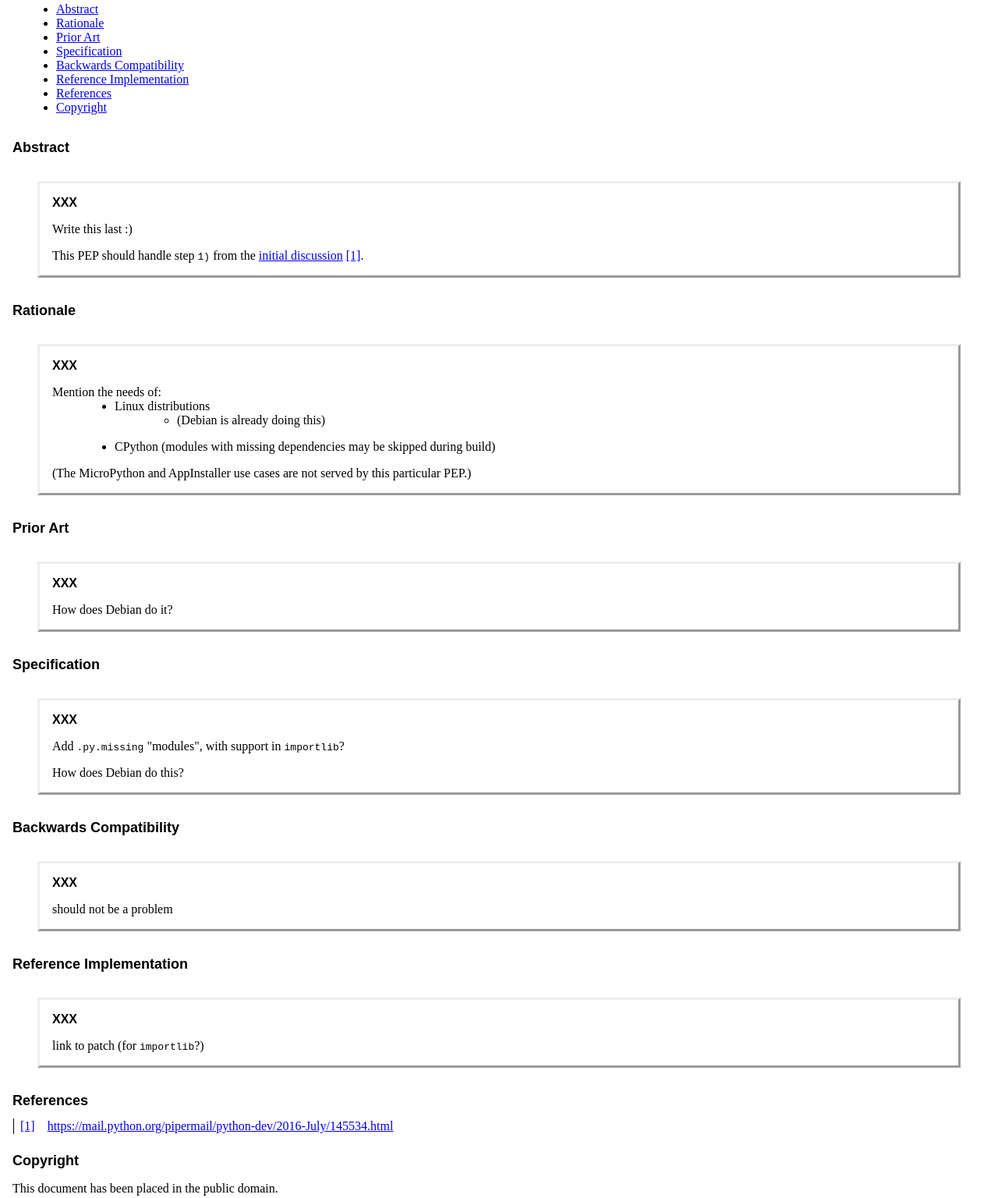
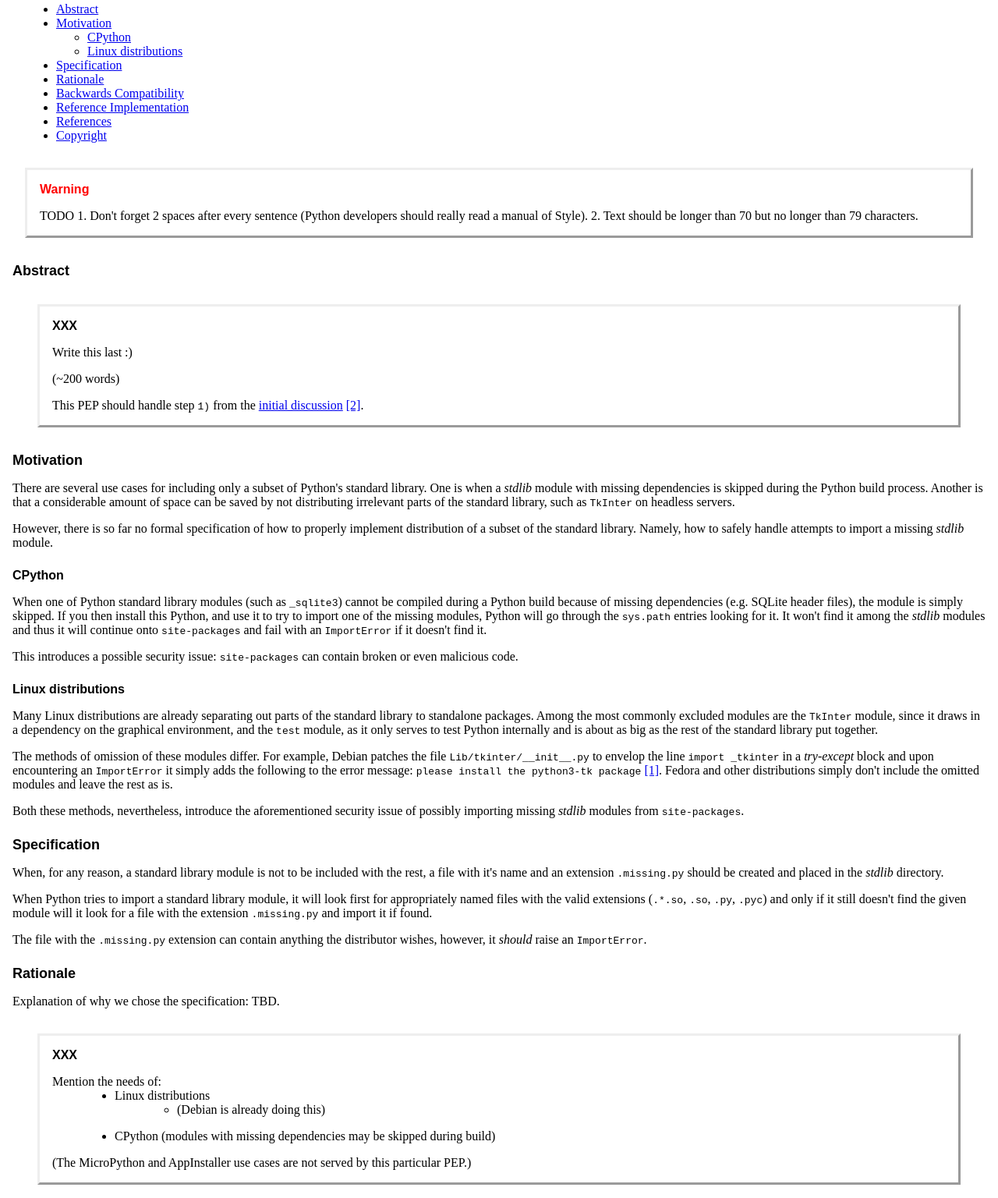
Before and after one commit to fedora-python/pep-drafts, a plain HTML site: page pep-A.html in a window 1280 px wide. Shown: the part 336-1872 px from the top of the page at 78% size. Drawn offline with Linux system fonts and the light colour scheme.

Commit message:
Render PEPs

```diff
--- a/pep-A.html
+++ b/pep-A.html
@@ -9,7 +9,7 @@ to templates.  DO NOT USE THIS HTML FILE AS YOUR TEMPLATE!
 <head>
   <meta http-equiv="Content-Type" content="text/html; charset=utf-8" />
   <meta name="generator" content="Docutils 0.12: http://docutils.sourceforge.net/" />
-  <title>PEP A -- A Mechanism for Removing Stuff from the Standard Library</title>
+  <title>PEP A -- Distributing a Subset of the Standard Library</title>
   <style type="text/css">
 
 /*
@@ -378,7 +378,7 @@ ul.auto-toc {
 <tbody valign="top">
 <tr class="field"><th class="field-name">PEP:</th><td class="field-body">XXX</td>
 </tr>
-<tr class="field"><th class="field-name">Title:</th><td class="field-body">A Mechanism for Removing Stuff from the Standard Library</td>
+<tr class="field"><th class="field-name">Title:</th><td class="field-body">Distributing a Subset of the Standard Library</td>
 </tr>
 <tr class="field"><th class="field-name">Version:</th><td class="field-body">$Revision$</td>
 </tr>
@@ -393,7 +393,7 @@ Petr Viktorin &lt;<a class="reference external" href="mailto:pviktori&#64;redhat
 </tr>
 <tr class="field"><th class="field-name">Content-Type:</th><td class="field-body">text/x-rst</td>
 </tr>
-<tr class="field"><th class="field-name">Created:</th><td class="field-body">15-Jul-2016</td>
+<tr class="field"><th class="field-name">Created:</th><td class="field-body">5-Sep-2016</td>
 </tr>
 <tr class="field"><th class="field-name">Python-Version:</th><td class="field-body">3.6</td>
 </tr>
@@ -405,26 +405,64 @@ Petr Viktorin &lt;<a class="reference external" href="mailto:pviktori&#64;redhat
 <div class="contents topic" id="contents">
 <p class="topic-title first">Contents</p>
 <ul class="simple">
-<li><a class="reference internal" href="#abstract" id="id3">Abstract</a></li>
-<li><a class="reference internal" href="#rationale" id="id4">Rationale</a></li>
-<li><a class="reference internal" href="#prior-art" id="id5">Prior Art</a></li>
-<li><a class="reference internal" href="#specification" id="id6">Specification</a></li>
-<li><a class="reference internal" href="#backwards-compatibility" id="id7">Backwards Compatibility</a></li>
-<li><a class="reference internal" href="#reference-implementation" id="id8">Reference Implementation</a></li>
-<li><a class="reference internal" href="#references" id="id9">References</a></li>
-<li><a class="reference internal" href="#copyright" id="id10">Copyright</a></li>
+<li><a class="reference internal" href="#abstract" id="id4">Abstract</a></li>
+<li><a class="reference internal" href="#motivation" id="id5">Motivation</a><ul>
+<li><a class="reference internal" href="#cpython" id="id6">CPython</a></li>
+<li><a class="reference internal" href="#linux-distributions" id="id7">Linux distributions</a></li>
+</ul>
+</li>
+<li><a class="reference internal" href="#specification" id="id8">Specification</a></li>
+<li><a class="reference internal" href="#rationale" id="id9">Rationale</a></li>
+<li><a class="reference internal" href="#backwards-compatibility" id="id10">Backwards Compatibility</a></li>
+<li><a class="reference internal" href="#reference-implementation" id="id11">Reference Implementation</a></li>
+<li><a class="reference internal" href="#references" id="id12">References</a></li>
+<li><a class="reference internal" href="#copyright" id="id13">Copyright</a></li>
 </ul>
 </div>
+<div class="warning">
+<p class="first admonition-title">Warning</p>
+<p class="last">TODO
+1. Don't forget 2 spaces after every sentence (Python developers should really read a manual of Style).
+2. Text should be longer than 70 but no longer than 79 characters.</p>
+</div>
 <div class="section" id="abstract">
-<h1><a class="toc-backref" href="#id3">Abstract</a></h1>
+<h1><a class="toc-backref" href="#id4">Abstract</a></h1>
 <div class="admonition">
 <p class="first admonition-title">XXX</p>
 <p>Write this last :)</p>
-<p class="last">This PEP should handle step <tt class="docutils literal">1)</tt> from the <a class="reference external" href="https://mail.python.org/pipermail/python-dev/2016-July/145534.html">initial discussion</a> <a class="footnote-reference" href="#id1" id="id2">[1]</a>.</p>
+<p>(~200 words)</p>
+<p class="last">This PEP should handle step <tt class="docutils literal">1)</tt> from the <a class="reference external" href="https://mail.python.org/pipermail/python-dev/2016-July/145534.html">initial discussion</a> <a class="footnote-reference" href="#id2" id="id3">[2]</a>.</p>
 </div>
 </div>
+<div class="section" id="motivation">
+<h1><a class="toc-backref" href="#id5">Motivation</a></h1>
+<!-- The motivation is critical for PEPs that want to change the Python language. It should clearly explain why the existing language specification is inadequate to address the problem that the PEP solves. PEP submissions without sufficient motivation may be rejected outright. -->
+<p>There are several use cases for including only a subset of Python's standard library. One is when a <em>stdlib</em> module with missing dependencies is skipped during the Python build process. Another is that a considerable amount of space can be saved by not distributing irrelevant parts of the standard library, such as <tt class="docutils literal">TkInter</tt> on headless servers.</p>
+<p>However, there is so far no formal specification of how to properly implement distribution of a subset of the standard library. Namely, how to safely handle attempts to import a missing <em>stdlib</em> module.</p>
+<div class="section" id="cpython">
+<h2><a class="toc-backref" href="#id6">CPython</a></h2>
+<p>When one of Python standard library modules (such as <tt class="docutils literal">_sqlite3</tt>) cannot be compiled during a Python build because of missing dependencies (e.g. SQLite header files), the module is simply skipped. If you then install this Python, and use it to try to import one of the missing modules, Python will go through the <tt class="docutils literal">sys.path</tt> entries looking for it. It won't find it among the <em>stdlib</em> modules and thus it will continue onto <tt class="docutils literal"><span class="pre">site-packages</span></tt> and fail with an <tt class="docutils literal">ImportError</tt> if it doesn't find it.</p>
+<p>This introduces a possible security issue: <tt class="docutils literal"><span class="pre">site-packages</span></tt> can contain broken or even malicious code.</p>
+</div>
+<div class="section" id="linux-distributions">
+<h2><a class="toc-backref" href="#id7">Linux distributions</a></h2>
+<p>Many Linux distributions are already separating out parts of the standard library to standalone packages. Among the most commonly excluded modules are the <tt class="docutils literal">TkInter</tt> module, since it draws in a dependency on the graphical environment, and the <tt class="docutils literal">test</tt> module, as it only serves to test Python internally and is about as big as the rest of the standard library put together.</p>
+<p>The methods of omission of these modules differ. For example, Debian patches the file <tt class="docutils literal">Lib/tkinter/__init__.py</tt> to envelop the line <tt class="docutils literal">import _tkinter</tt> in a <em>try-except</em> block and upon encountering an <tt class="docutils literal">ImportError</tt> it simply adds the following to the error message: <tt class="docutils literal">please install the <span class="pre">python3-tk</span> package</tt> <a class="footnote-reference" href="#debian-patch" id="id1">[1]</a>. Fedora and other distributions simply don't include the omitted modules and leave the rest as is.</p>
+<p>Both these methods, nevertheless, introduce the aforementioned security issue of possibly importing missing <em>stdlib</em> modules from <tt class="docutils literal"><span class="pre">site-packages</span></tt>.</p>
+</div>
+</div>
+<div class="section" id="specification">
+<h1><a class="toc-backref" href="#id8">Specification</a></h1>
+<!-- The technical specification should describe the syntax and semantics of any new language feature. The specification should be detailed enough to allow competing, interoperable implementations for at least the current major Python platforms (CPython, Jython, IronPython, PyPy). -->
+<p>When, for any reason, a standard library module is not to be included with the rest, a file with it's name and an extension <tt class="docutils literal">.missing.py</tt> should be created and placed in the <em>stdlib</em> directory.</p>
+<p>When Python tries to import a standard library module, it will look first for appropriately named files with the valid extensions (<tt class="docutils literal"><span class="pre">.*.so</span></tt>, <tt class="docutils literal">.so</tt>, <tt class="docutils literal">.py</tt>, <tt class="docutils literal">.pyc</tt>) and only if it still doesn't find the given module will it look for a file with the extension <tt class="docutils literal">.missing.py</tt> and import it if found.</p>
+<p>The file with the <tt class="docutils literal">.missing.py</tt> extension can contain anything the distributor wishes, however, it <em>should</em> raise an <tt class="docutils literal">ImportError</tt>.</p>
+</div>
 <div class="section" id="rationale">
-<h1><a class="toc-backref" href="#id4">Rationale</a></h1>
+<h1><a class="toc-backref" href="#id9">Rationale</a></h1>
+<!-- The rationale fleshes out the specification by describing what motivated the design and why particular design decisions were made. It should describe alternate designs that were considered and related work, e.g. how the feature is supported in other languages.
+The rationale should provide evidence of consensus within the community and discuss important objections or concerns raised during discussion. -->
+<p>Explanation of why we chose the specification: TBD.</p>
 <div class="admonition">
 <p class="first admonition-title">XXX</p>
 <dl class="docutils">
@@ -448,46 +486,38 @@ during build)</p>
 particular PEP.)</p>
 </div>
 </div>
-<div class="section" id="prior-art">
-<h1><a class="toc-backref" href="#id5">Prior Art</a></h1>
-<div class="admonition">
-<p class="first admonition-title">XXX</p>
-<p class="last">How does Debian do it?</p>
-</div>
-</div>
-<div class="section" id="specification">
-<h1><a class="toc-backref" href="#id6">Specification</a></h1>
-<div class="admonition">
-<p class="first admonition-title">XXX</p>
-<p>Add <tt class="docutils literal">.py.missing</tt> &quot;modules&quot;, with support in <tt class="docutils literal">importlib</tt>?</p>
-<p class="last">How does Debian do this?</p>
-</div>
-</div>
 <div class="section" id="backwards-compatibility">
-<h1><a class="toc-backref" href="#id7">Backwards Compatibility</a></h1>
+<h1><a class="toc-backref" href="#id10">Backwards Compatibility</a></h1>
 <div class="admonition">
 <p class="first admonition-title">XXX</p>
 <p class="last">should not be a problem</p>
 </div>
 </div>
 <div class="section" id="reference-implementation">
-<h1><a class="toc-backref" href="#id8">Reference Implementation</a></h1>
+<h1><a class="toc-backref" href="#id11">Reference Implementation</a></h1>
 <div class="admonition">
 <p class="first admonition-title">XXX</p>
 <p class="last">link to patch (for <tt class="docutils literal">importlib</tt>?)</p>
 </div>
 </div>
 <div class="section" id="references">
-<h1><a class="toc-backref" href="#id9">References</a></h1>
-<table class="docutils footnote" frame="void" id="id1" rules="none">
+<h1><a class="toc-backref" href="#id12">References</a></h1>
+<table class="docutils footnote" frame="void" id="debian-patch" rules="none">
 <colgroup><col class="label" /><col /></colgroup>
 <tbody valign="top">
-<tr><td class="label"><a class="fn-backref" href="#id2">[1]</a></td><td><a class="reference external" href="https://mail.python.org/pipermail/python-dev/2016-July/145534.html">https://mail.python.org/pipermail/python-dev/2016-July/145534.html</a></td></tr>
+<tr><td class="label"><a class="fn-backref" href="#id1">[1]</a></td><td><a class="reference external" href="http://bazaar.launchpad.net/~doko/python/pkg3.5-debian/view/head:/patches/tkinter-import.diff">http://bazaar.launchpad.net/~doko/python/pkg3.5-debian/view/head:/patches/tkinter-import.diff</a></td></tr>
+</tbody>
+</table>
+<!-- TODO Where to reference this? -->
+<table class="docutils footnote" frame="void" id="id2" rules="none">
+<colgroup><col class="label" /><col /></colgroup>
+<tbody valign="top">
+<tr><td class="label"><a class="fn-backref" href="#id3">[2]</a></td><td><a class="reference external" href="https://mail.python.org/pipermail/python-dev/2016-July/145534.html">https://mail.python.org/pipermail/python-dev/2016-July/145534.html</a></td></tr>
 </tbody>
 </table>
 </div>
 <div class="section" id="copyright">
-<h1><a class="toc-backref" href="#id10">Copyright</a></h1>
+<h1><a class="toc-backref" href="#id13">Copyright</a></h1>
 <p>This document has been placed in the public domain.</p>
 <!-- Local Variables:
 mode: indented-text
```
Also changed, not shown: index.html (+1 -1 lines).
